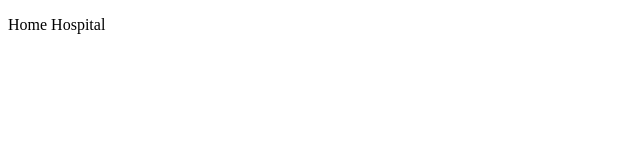
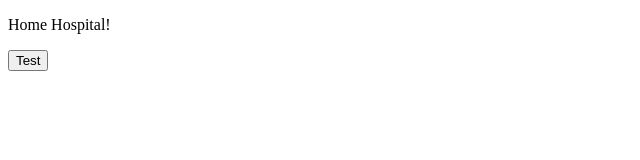
Before and after one commit to liamandaidan/HomeHospital, a React (Create React App) app in the folder HomeHospital-Frontend/hh-front/: page / in a window 1280 px wide. Shown: the top 160 px of the page, without its empty margins (0-640 px from the left). Built offline with nearby package versions, Linux system fonts and the light colour scheme.

Commit message:
Testing features

```diff
--- a/HomeHospital-Frontend/hh-front/src/App.js
+++ b/HomeHospital-Frontend/hh-front/src/App.js
@@ -2,7 +2,8 @@
 function App() {
   return (
     <div>
-<p>Home Hospital</p>
+<p>Home Hospital!</p>
+<button>Test</button>
     </div>
   );
 }
--- /dev/null
+++ b/package.json
@@ -0,0 +1,5 @@
+{
+  "dependencies": {
+    "install": "^0.13.0"
+  }
+}
```
Also changed, not shown: 1 other file (tests, documents, lock files or other folders).
